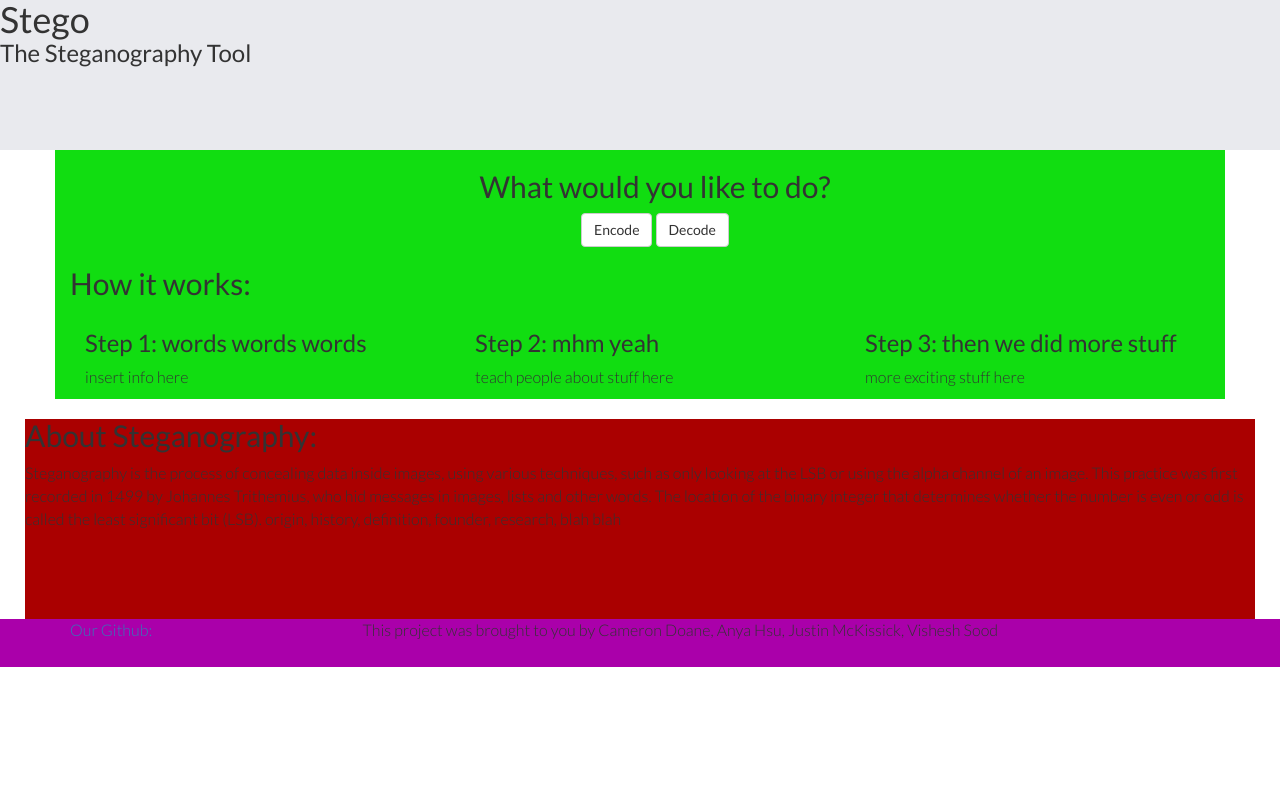
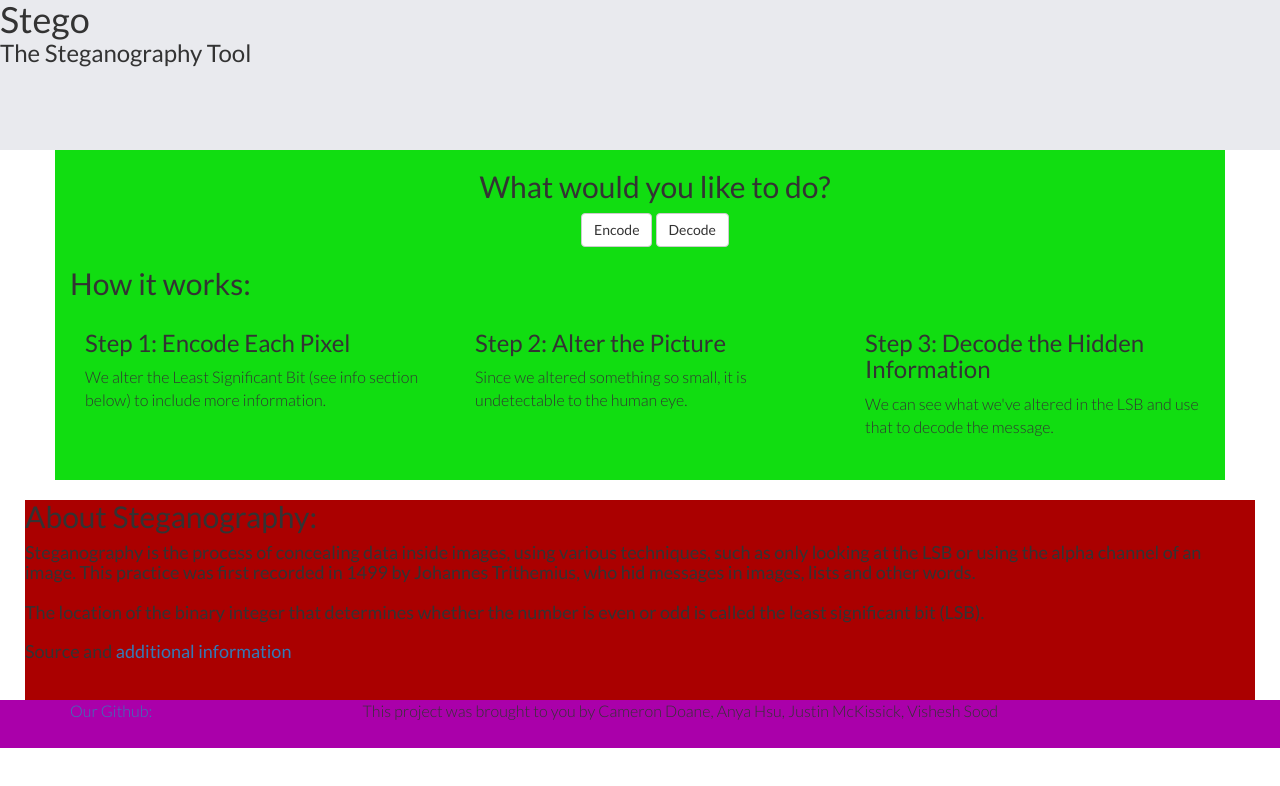
Before and after one commit to VisheshSood/stego, a website: page index.html at #!/welcome in a window 1280 px wide. Drawn offline with nearby package versions, Linux system fonts and the light colour scheme; some packages are replaced by stand-ins of ours; files that its build step writes are made by us from their sources.

Commit message:
updated how-it-works section

```diff
--- a/index.html
+++ b/index.html
@@ -33,17 +33,16 @@
 
         <div class="about">
             <h2>About Steganography:</h2>
-            <p>Steganography is the process of concealing data inside images, using various techniques, such as only looking at the LSB or
-                using the alpha channel of an image.
-
-                This practice was first recorded in 1499 by Johannes Trithemius, who hid messages in images, lists and other words.
-
-
+            <h4>Steganography is the process of concealing data inside images, using various techniques, such as only looking at the LSB or
+                using the alpha channel of an image. This practice was first recorded in 1499 by Johannes Trithemius, who hid messages in
+                images, lists and other words.
+                <br/> <br/>
 
                 The location of the binary integer that determines whether the number is even or odd is called
-                the least significant bit (LSB).
+                the least significant bit (LSB). <br/> <br/>
 
-                origin, history, definition, founder, research, blah blah</p>
+                Source and <a href="https://en.wikipedia.org/wiki/Steganography">additional information</a>
+            </h4>
             <!--
              About section, that will appear on all pages. These are all the longer sections at the bottom of the page.
              The smaller "what is going on now" sections go into the view pages
--- a/scss/main.scss
+++ b/scss/main.scss
@@ -43,5 +43,5 @@ footer {
 }
 
 .options {
-  margin-bottom: 3em;
+  margin-bottom: 2em;
 }
--- a/views/landing.html
+++ b/views/landing.html
@@ -6,20 +6,20 @@
     <button class="btn btn-default" ng-click="goToDecode()">Decode</button>
 </div>
 
-<div class="container">
+<div class="container options">
     <div class="row">
         <h2>How it works: </h2>
         <div class="col-sm-4">
-            <h3>Step 1: words words words</h3>
-            <p>insert info here</p>
+            <h3>Step 1: Encode Each Pixel</h3>
+            <p>We alter the Least Significant Bit (see info section below) to include more information.</p>
         </div>
         <div class="col-sm-4">
-            <h3>Step 2: mhm yeah</h3>
-            <p>teach people about stuff here</p>
+            <h3>Step 2: Alter the Picture</h3>
+            <p>Since we altered something so small, it is undetectable to the human eye.</p>
         </div>
         <div class="col-sm-4">
-            <h3>Step 3: then we did more stuff</h3>
-            <p>more exciting stuff here </p>
+            <h3>Step 3: Decode the Hidden Information</h3>
+            <p>We can see what we've altered in the LSB and use that to decode the message.</p>
         </div>
     </div>
 </div>
```
Also changed, not shown: 1 other file.
